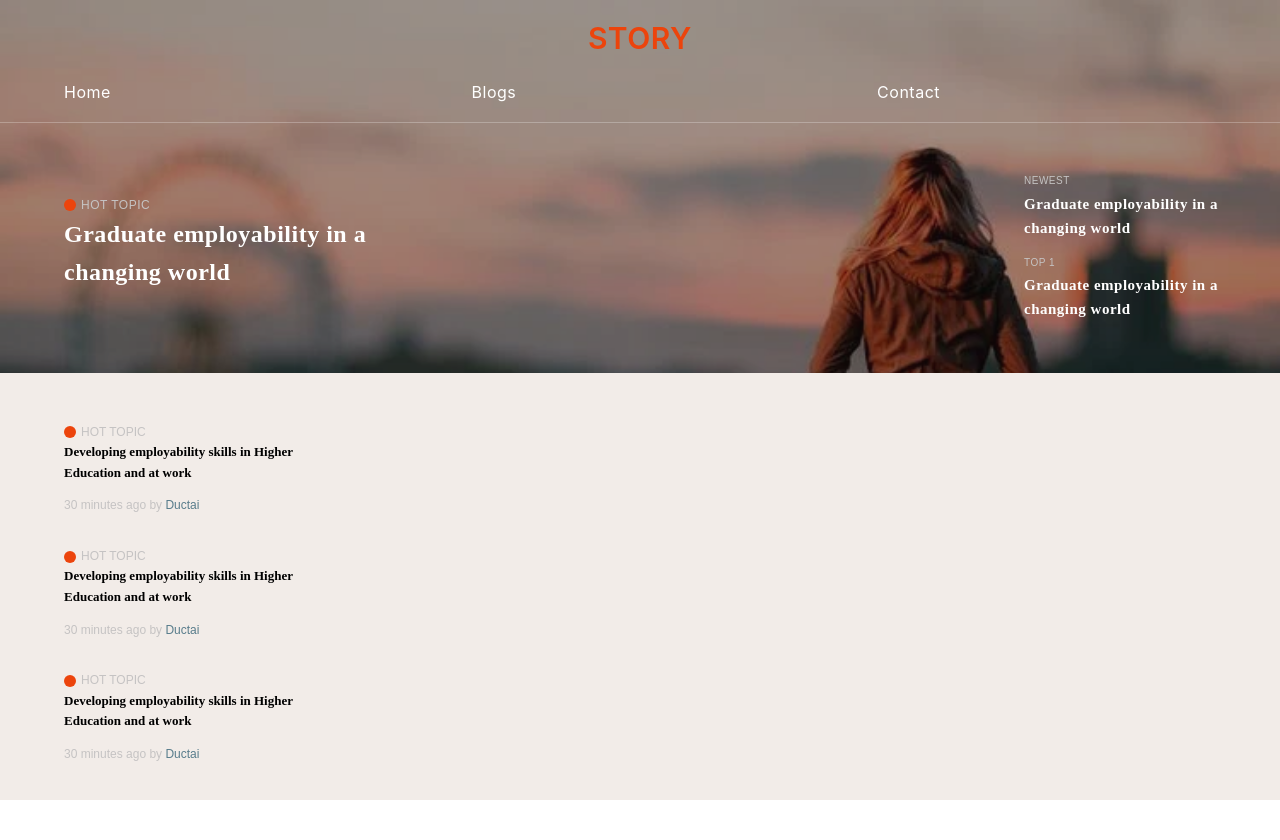
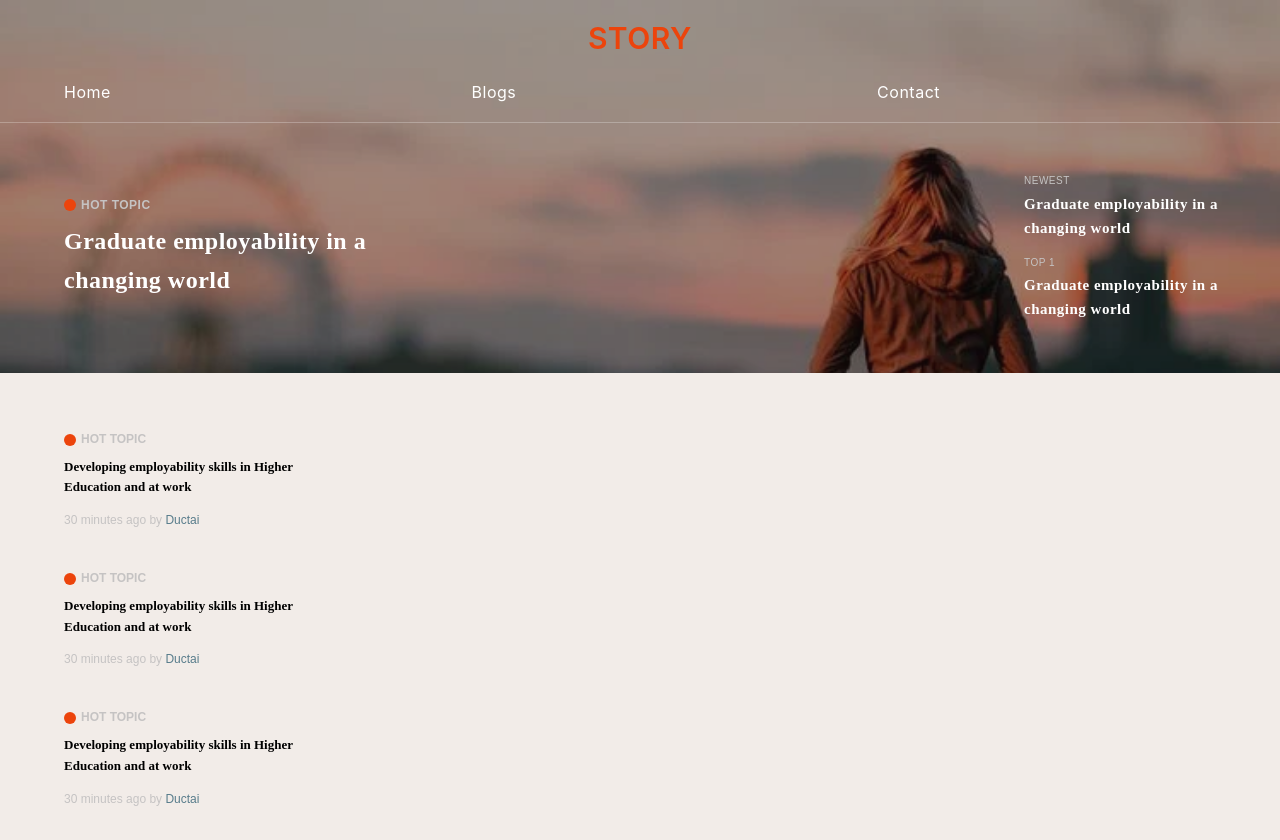
Before and after one commit to ductai26998/blog-papagroup, a React (Create React App) app: page / in a window 1280 px wide. Before the commit the page ends 800 px from the top, so only its background shows below. Built offline with nearby package versions, Linux system fonts and the light colour scheme.

Commit message:
[task][blogItem] subtitle Hot topic

```diff
--- a/src/components/subTitleHotTopic/HotTopic.scss
+++ b/src/components/subTitleHotTopic/HotTopic.scss
@@ -4,7 +4,8 @@
   display: flex;
   flex-direction: row;
   align-items: center;
-    @include textStyle($geyColor, 12px);
+  height: 34px;
+  @include textStyle($geyColor, 12px, sans-serif, 600);
 
   .disk {
     width: 12px;
```
Lines whose indentation alone changed are shown as unchanged.
